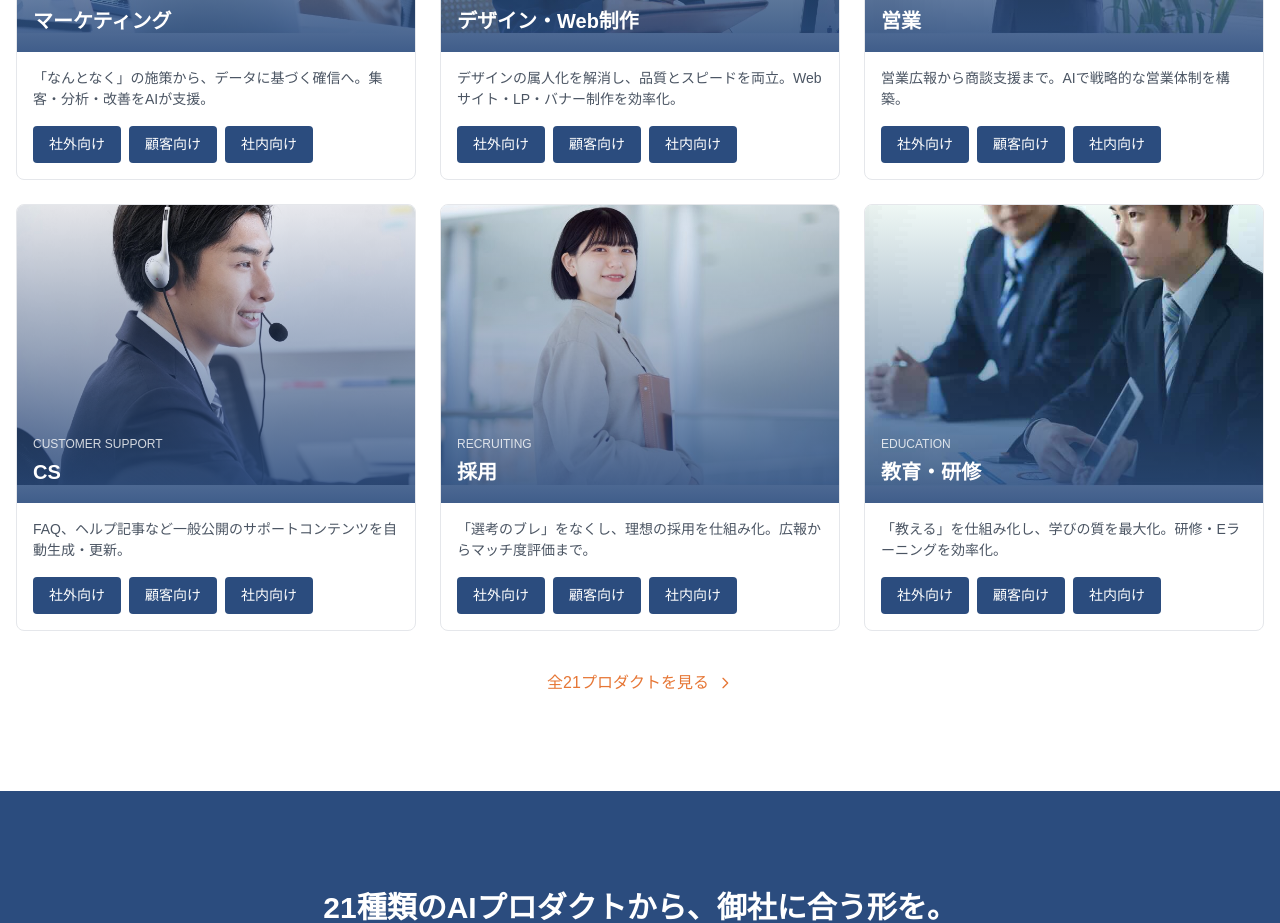
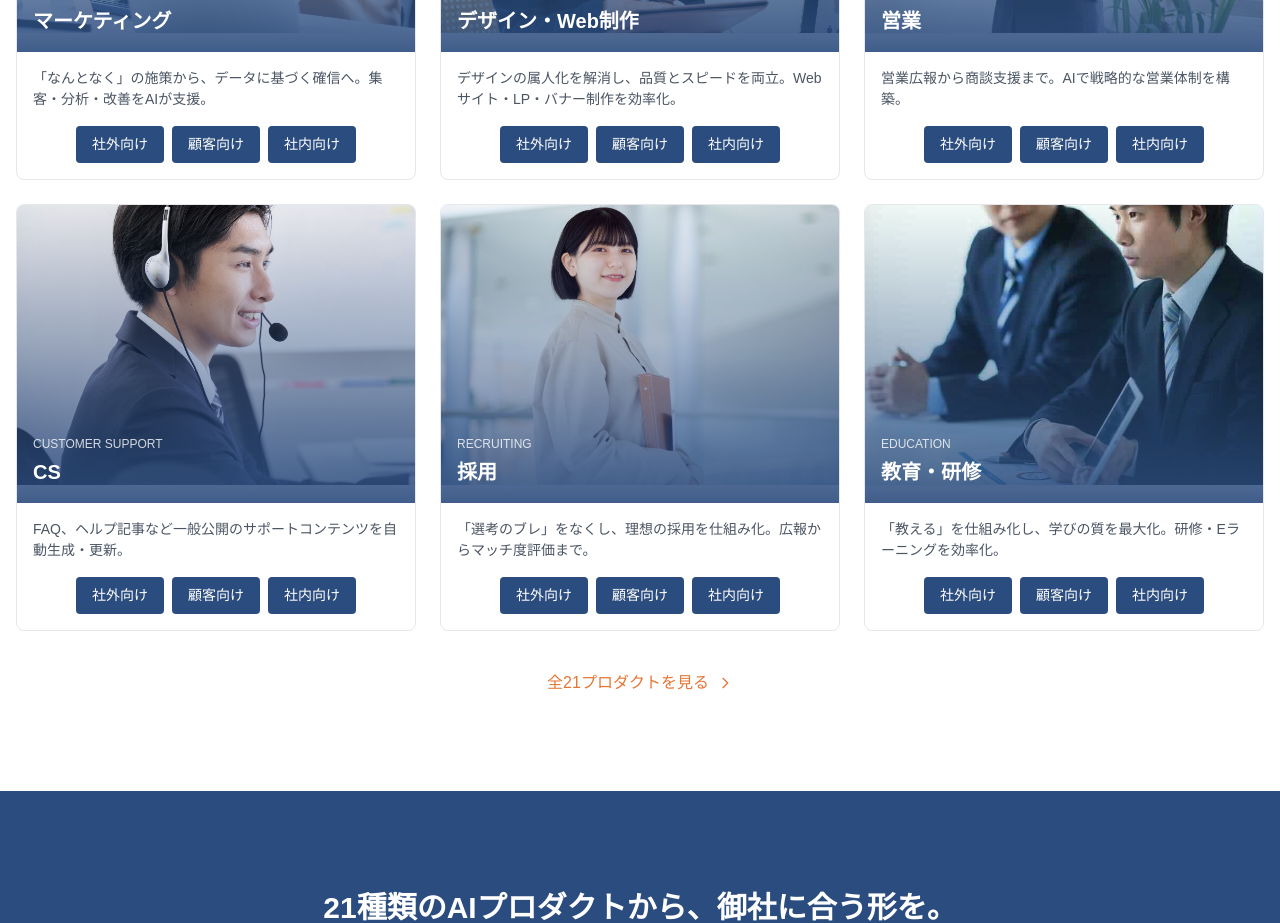
Before and after one commit to HayanoRyuki/corp-media-confidence, a Next.js app: page / in a window 1280 px wide. Shown: the part 1240-2163 px from the top of the page. Built offline with nearby package versions, Linux system fonts and the light colour scheme; no server answers.

Commit message:
Center align product link buttons in cards

```diff
--- a/src/components/sections/SolutionsSection.tsx
+++ b/src/components/sections/SolutionsSection.tsx
@@ -49,7 +49,7 @@
               <p className="text-text-light text-sm mb-4">
                 {getDepartmentDescription(dept.id)}
               </p>
-              <div className="flex gap-2">
+              <div className="flex gap-2 justify-center">
                 <Link
                   href={`/products/${dept.slug}-external`}
                   className="text-sm bg-secondary text-white px-4 py-2 rounded hover:bg-secondary-dark transition-colors"
```
